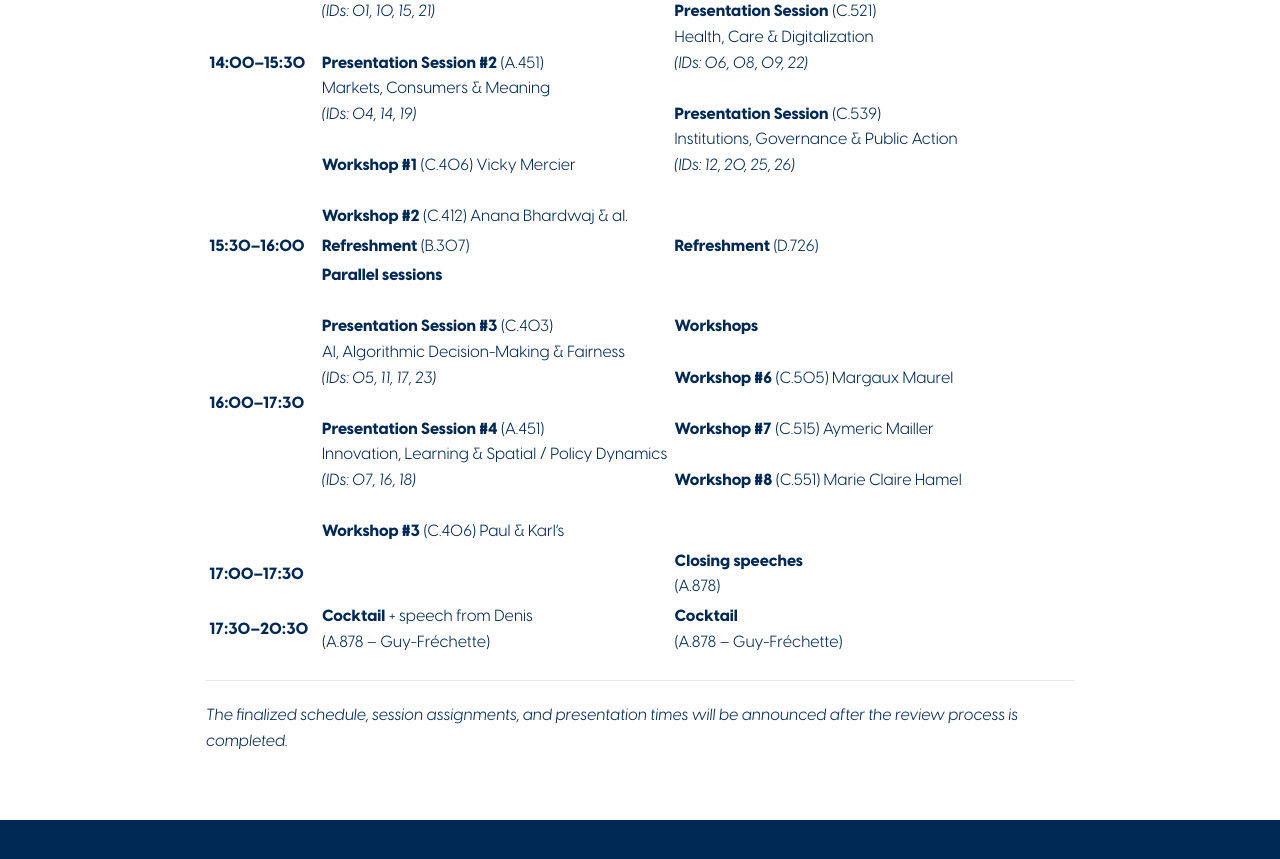
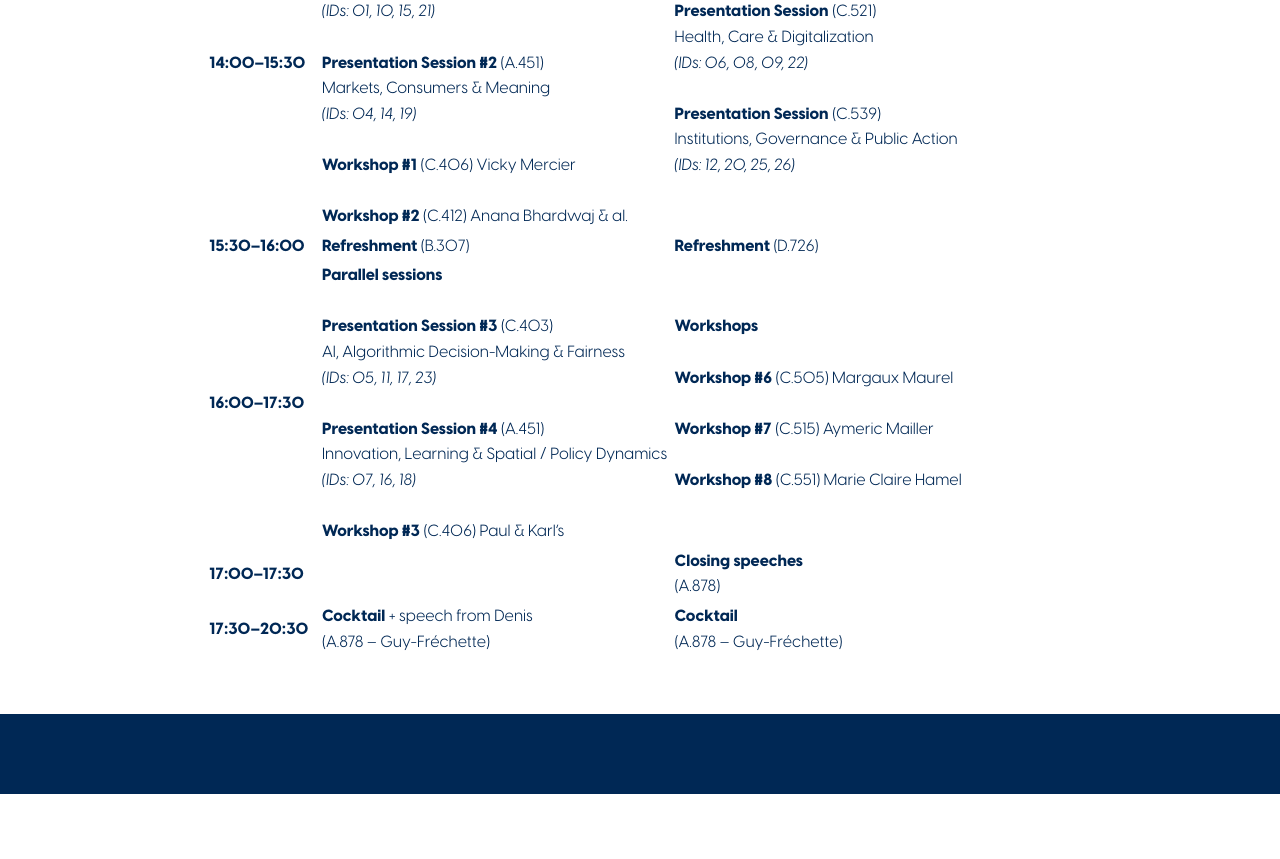
Before and after one commit to juanseripe/symposium2026, a Jekyll site: the page built from docs/en/programme.md, in a window 1280 px wide and 900 px high, scrolled down 1556 px. Shown: the top 859 px of the window. Built offline with Jekyll 4.4.1, drawn with Linux system fonts in a browser that asks for light colours; after the commit the page ends 2350 px from its top, so only the background shows below that.

```diff
--- a/docs/en/programme.md
+++ b/docs/en/programme.md
@@ -182,7 +182,3 @@ In addition, the program will include opening and closing remarks, as well as op
 
   </tbody>
 </table>
-
----
-
-*The finalized schedule, session assignments, and presentation times will be announced after the review process is completed.*
```
